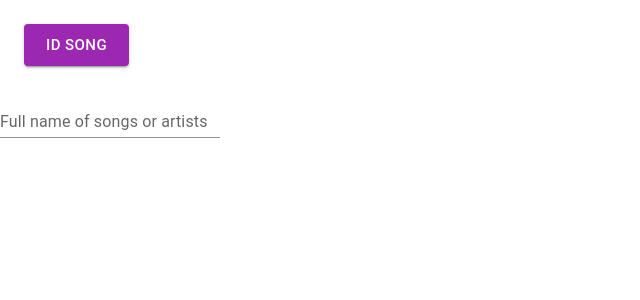
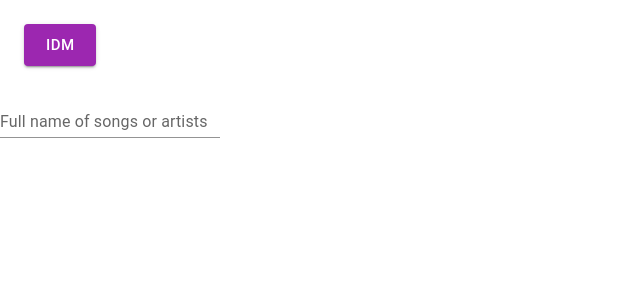
Before and after one commit to sharp0111/idm-ui, a Next.js app: page / in a window 1280 px wide. Shown: the top 300 px of the page, without its empty margins (0-640 px from the left). Built offline with nearby package versions, Linux system fonts and the light colour scheme.

Commit message:
Rename to IDM

```diff
--- a/pages/home/home-container.tsx
+++ b/pages/home/home-container.tsx
@@ -1,15 +1,15 @@
 import React from 'react'
 import { Button } from '../../components'
-import { ActiveLink, ID_SONG_URL } from '../routing'
+import { ActiveLink, IDM_URL } from '../routing'
 import { Search } from '../search'
 
-import { MSG_ID_SONG } from './messages'
+import { MSG_IDM } from './messages'
 
 export function HomeContainer() {
   return (
     <>
-      <ActiveLink href={ID_SONG_URL}>
-        <Button color="secondary" variant="contained" size="large">{MSG_ID_SONG}</Button>
+      <ActiveLink href={IDM_URL}>
+        <Button color="secondary" variant="contained" size="large">{MSG_IDM}</Button>
       </ActiveLink>
       <Search />
     </>
--- a/pages/home/messages.ts
+++ b/pages/home/messages.ts
@@ -1 +1 @@
-export const MSG_ID_SONG = 'ID SONG'
+export const MSG_IDM = 'IDM'
--- a/pages/id-song/index.ts
+++ /dev/null
@@ -1,3 +0,0 @@
-import { IdSong } from './id-song'
-
-export default IdSong
--- a/pages/id-song/messages.ts
+++ /dev/null
@@ -1 +0,0 @@
-export const MSG_BUTTON = "Detect"
--- /dev/null
+++ b/pages/idm/index.ts
@@ -0,0 +1,3 @@
+import { Idm } from './idm'
+
+export default Idm
--- /dev/null
+++ b/pages/idm/messages.ts
@@ -0,0 +1 @@
+export const MSG_BUTTON = "IDM"
--- a/pages/routing/index.ts
+++ b/pages/routing/index.ts
@@ -1,2 +1,2 @@
 export { ActiveLink } from './active-link'
-export { ID_SONG_URL, CHART_URL, DETAILS_URL, SEARCH_URL } from './links'
+export { IDM_URL, CHART_URL, DETAILS_URL, SEARCH_URL } from './links'
--- a/pages/routing/links.ts
+++ b/pages/routing/links.ts
@@ -1,4 +1,4 @@
-export const ID_SONG_URL = '/id-song'
+export const IDM_URL = '/idm'
 export const CHART_URL = '/chart'
 export const DETAILS_URL = '/details'
 export const SEARCH_URL = '/search'
```
Also changed, not shown: pages/id-song/id-song.tsx (deleted, +0 -10 lines), pages/idm/idm.tsx (added, +10 -0 lines), pages/idm/idm.module.scss (renamed from pages/id-song/id-song.module.scss).
